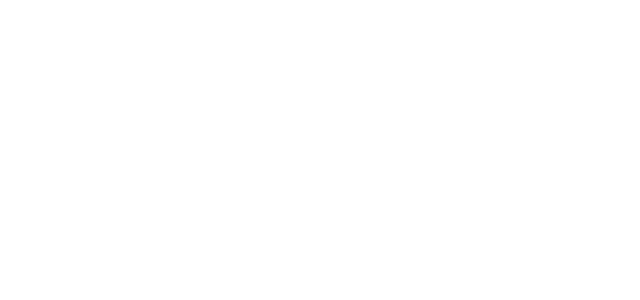
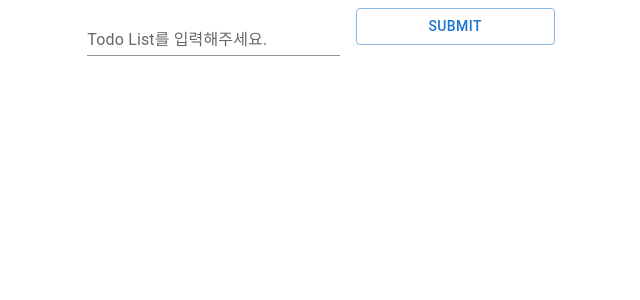
Before and after one commit to JayLee-98/todo-list-app, a React (Create React App) app in the folder todo-list-app/: page / in a window 1280 px wide. Shown: the top 300 px of the page, without its empty margins (319-959 px from the left). Built offline with nearby package versions, Linux system fonts and the light colour scheme.

Commit message:
[3/n] Create TodoItemInputField: Add Button to TodoItemInputField component

```diff
--- a/todo-list-app/src/App.js
+++ b/todo-list-app/src/App.js
@@ -1,15 +1,42 @@
 import './App.css';
+import { useState } from 'react';
+import Box from '@mui/material/Box';
+import TextField from '@mui/material/TextField';
+import Button from '@mui/material/Button';
+
 
 const TodoItemInputField = (props) => {
-    return (<div>
-    </div>);
-  };
+  const [input, setInput] = useState("");
+
+  return (<div>
+    <Box
+      component="form"
+      sx={{
+        '& > :not(style)': { m: 1, width: '25ch' },
+      }}
+      noValidate
+      autoComplete="off"
+    >
+      <TextField
+        id="todo-item-input"
+        label="Todo List를 입력해주세요."
+        variant="standard"
+        onChange={(e) => setInput(e.target.value)} value={input}
+      />
+      <Button variant="outlined">Submit</Button>
+
+    </Box>
+
+
+
+  </div>);
+};
 
 
 function App() {
   return (
     <div className="App">
-        <TodoItemInputField />
+      <TodoItemInputField />
     </div>
   );
 }
```
